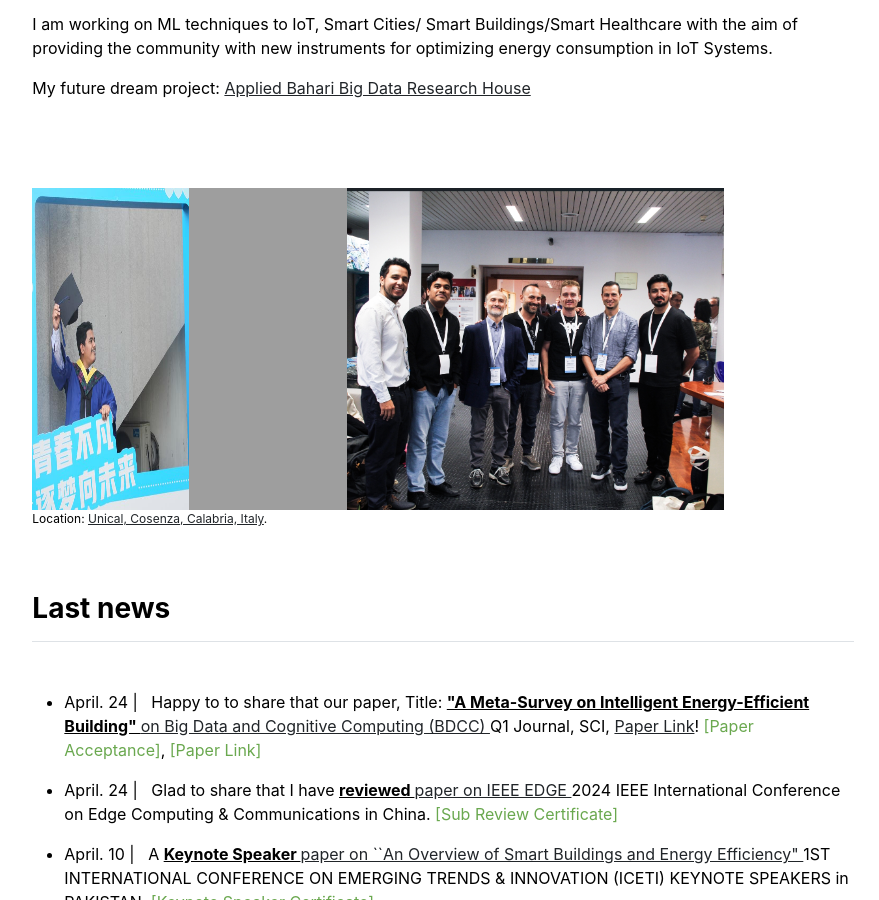
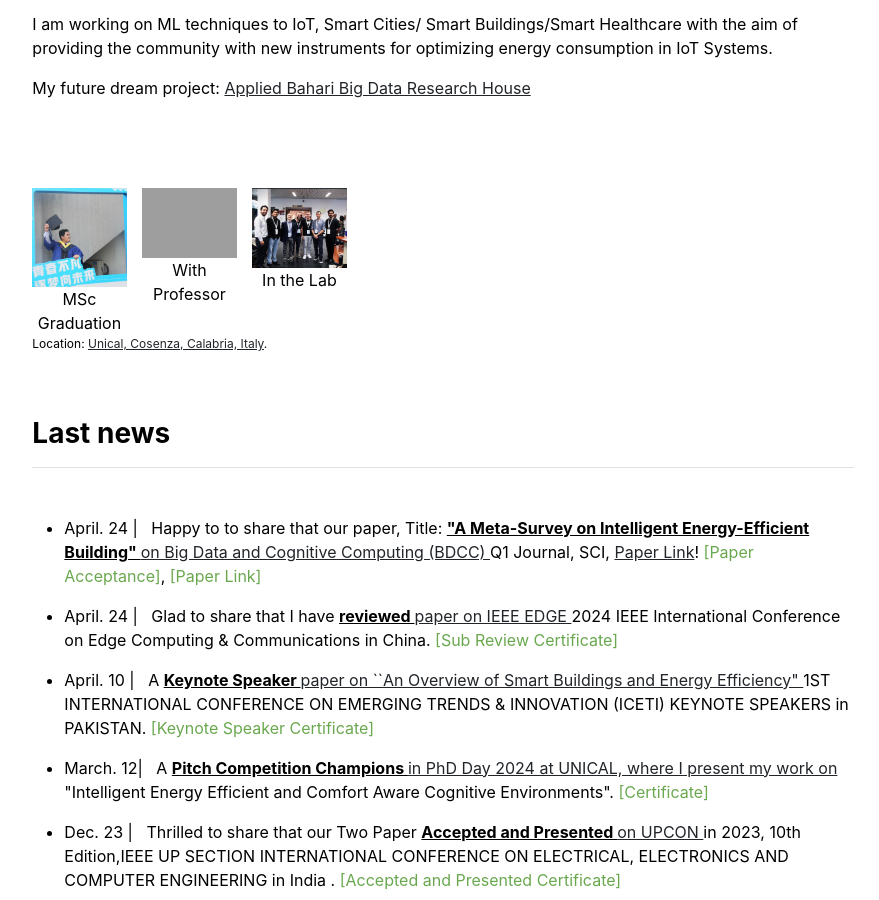
Before and after one commit to babulcseian/babulcseian.github.io, a Jekyll site: the page built from index.md, in a window 1280 px wide and 900 px high, scrolled down 859 px. Shown: the whole window, without its empty margins (197-1076 px from the left). Built offline with Jekyll 4.4.1, drawn with Linux system fonts in a browser that asks for light colours; a style sheet for code colours, icons or effects is not loaded.

Commit message:
Update home.html

```diff
--- a/_layouts/home.html
+++ b/_layouts/home.html
@@ -36,18 +36,26 @@ My future dream project: <a class="other" href='https://babulcseian.github.io/la
     <!-- Before that and in the same college, I got my master's degree in Multimedia and Communications, as well as the master's degree in Telecommunications engineering in 2017. Previously, I finished my Telecommunications Engineering bachelor's degree from Universidade de Vigo in 2015. -->
 
   </div>
- <div class="col-md-5">
+<div class="col-md-5">
     <br>
-    <div style="display: flex; justify-content: space-between;">
-        <img src="{{ site.github.url }}/assets/img/Md Babul Con.jpg" alt="Home" width="50%" title="MSc Graduation">
-        <img src="{{ site.github.url }}/assets/img/Md Babul Islam with Prof.jpg" alt="Home" width="50%">
-        <img src="{{ site.github.url }}/assets/img/Md Babul Islam Lab.jpg" alt="Home" width="120%">
+    <div style="display: flex; justify-content: space-between; flex-wrap: wrap;">
+        <figure style="width: 30%; text-align: center; margin: 0;">
+            <img src="{{ site.github.url }}/assets/img/Md Babul Con.jpg" alt="Home" width="100%" title="MSc Graduation">
+            <figcaption>MSc Graduation</figcaption>
+        </figure>
+        <figure style="width: 30%; text-align: center; margin: 0;">
+            <img src="{{ site.github.url }}/assets/img/Md Babul Islam with Prof.jpg" alt="Home" width="100%">
+            <figcaption>With Professor</figcaption>
+        </figure>
+        <figure style="width: 30%; text-align: center; margin: 0;">
+            <img src="{{ site.github.url }}/assets/img/Md Babul Islam Lab.jpg" alt="Home" width="100%">
+            <figcaption>In the Lab</figcaption>
+        </figure>
     </div>
     <p style="font-size:12px">
         Location: <a class="other" href='https://goo.gl/maps/hsu2JB4HwjQN7TqC7'>Unical, Cosenza, Calabria, Italy</a>.
     </p>
 </div>
-
 </div>
 
 
```
